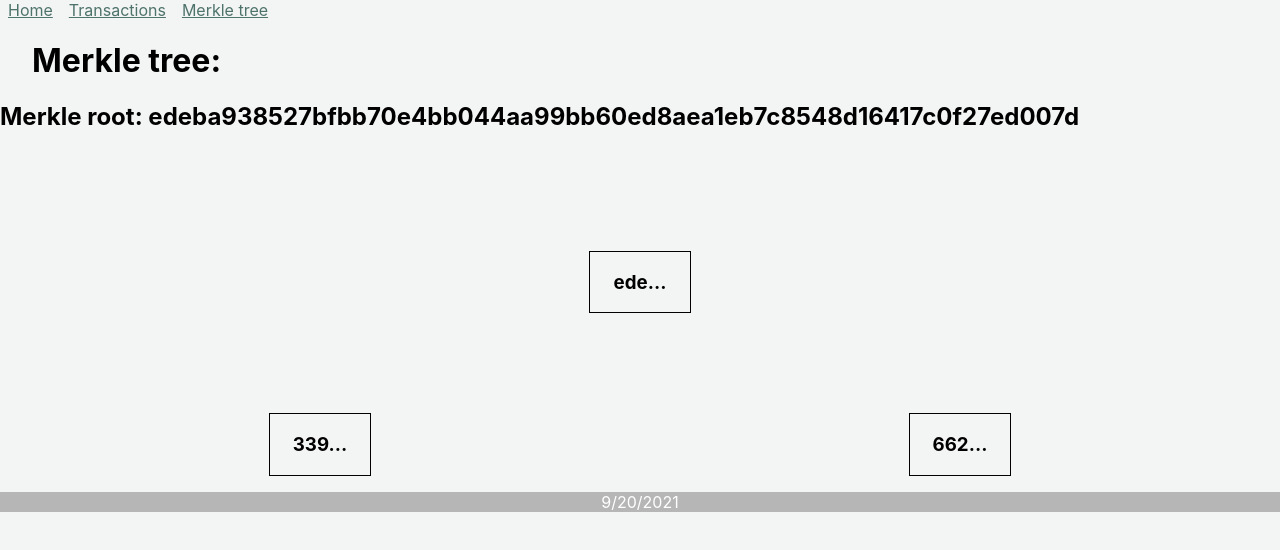
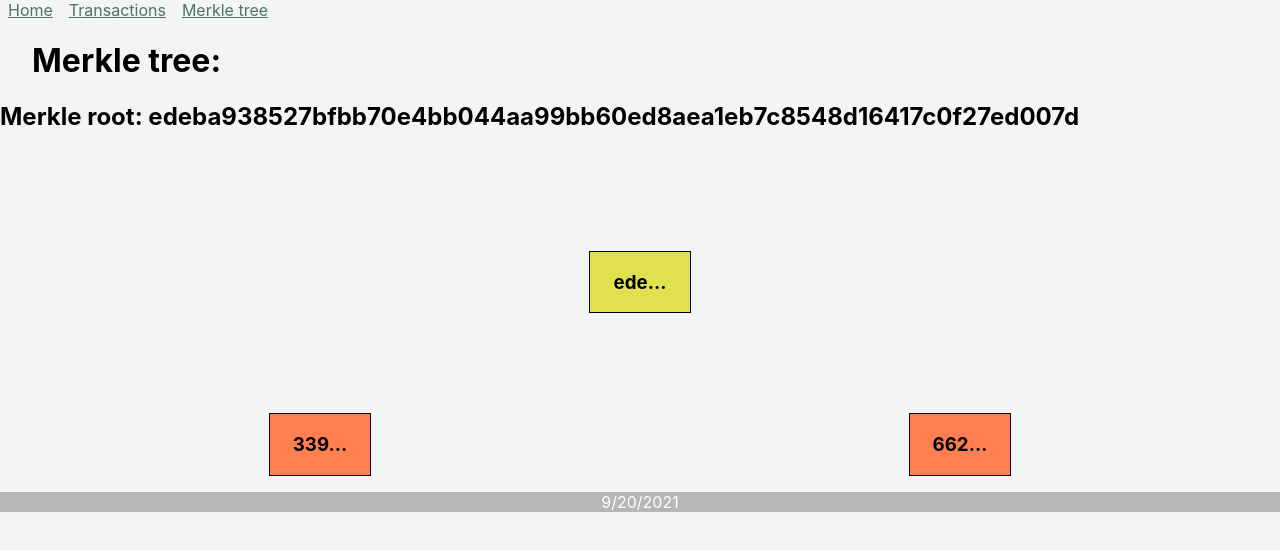
Before and after one commit to dejvids/blockchain-demo, a React (Create React App) app: page /tree in a window 1280 px wide. Shown: the top 550 px of the page. Built offline with nearby package versions, Linux system fonts and the light colour scheme.

Commit message:
Add node styling

```diff
--- a/src/components/MerkleTree/MerkleTree/MerkleTree.tsx
+++ b/src/components/MerkleTree/MerkleTree/MerkleTree.tsx
@@ -20,7 +20,7 @@ const MerkleTree: React.FC<MerkleTreeProps> = ({ transactions }) => {
     let nodes: Node[][];
     useEffect(() => {
         nodes = [];
-       buildMerkleTree(transactions);
+        buildMerkleTree(transactions);
 
         // buildTree(transactions);
 
@@ -30,29 +30,42 @@ const MerkleTree: React.FC<MerkleTreeProps> = ({ transactions }) => {
 
     }, [])
 
-    let outerText ="";
+    let outerText = "";
 
     const buildMerkleTree = (transactions: Transaction[]) => {
         const numberOfNodes = transactions.length * 2 - 1;
-        let arrs = Array.from({length: numberOfNodes}, (_, i)=> `${i + 1}`);
-        console.log('Number of nodes ' + numberOfNodes);
-
-        console.log(arrs);
-        let localRoot = insertLevelOrder(arrs, null, 0);
-        console.log('Root:');
-        console.log(localRoot);
-        console.log('Leafes:');
+        let arrs = Array.from({ length: numberOfNodes }, (_, i) => `${i + 1}`);
+        let localRoot = insertLevelOrder(arrs, null, 0) as Node;
+        localRoot.isRoot = true;
         setNodes(localRoot as Node);
         setRoot(localRoot as Node);
-        console.log('First round:');
-        console.log(localRoot);
-        if(localRoot) {
-            let text:string = "";
+        if (localRoot) {
+            let text: string = "";
             getTextRepresentation(localRoot);
             setTreeAsText(outerText);
             printTree(localRoot, 0);
-            setnodesToPrint(nodes);
-            console.log(nodes);
+            const levels = nodes.length;
+            console.log(`levels: ${levels}`);
+            let nodesToPrint: Node[][] = [];
+            nodesToPrint.push(nodes[0]);
+
+            for (let i = 0; i < levels; i++) {
+                let levelNodes = nodes[i];
+                let requiredNodesNumber = Math.pow(2, i);
+                let missingNodes = requiredNodesNumber - levelNodes.length;
+                if (missingNodes > 0) {
+                    let empptyNodes = new Array(missingNodes).fill(new Node(''))
+                    nodes[i] = levelNodes.concat(empptyNodes);
+                }
+            }
+
+            let level = 1;
+            for (let i = 1; i < levels; i++) {
+                //nodesToPrint.push(new Array(nodes[i].length).fill(new Node('???')));
+                nodesToPrint.push(nodes[i]);
+            }
+            console.log(nodesToPrint);
+            setnodesToPrint(nodesToPrint);
         }
 
     }
@@ -60,42 +73,42 @@ const MerkleTree: React.FC<MerkleTreeProps> = ({ transactions }) => {
 
     let index = 0;
 
-    const setNodes = (root:Node)=> {
-        if(root.left == null && root.right == null) {
-            let tx= transactions[index];
+    const setNodes = (root: Node) => {
+        if (root.left == null && root.right == null) {
+            let tx = transactions[index];
             root.content = tx.hash;
             index++;
         }
         else {
             let content = "";
-            if(root.left) {
+            if (root.left) {
                 setNodes(root.left);
                 content += root.left.content;
 
             }
-            if(root.right) {
+            if (root.right) {
                 setNodes(root.right);
                 content += root.right.content;
 
             }
 
-            root.content =  sha256(content).toString();
+            root.content = sha256(content).toString();
         }
     }
 
 
-    const getTextRepresentation = (root:Node) => {
+    const getTextRepresentation = (root: Node) => {
 
-        let text = root.content.substring(0,3);
+        let text = root.content.substring(0, 3);
         console.log(text);
         setTreeAsText(text);
         outerText += text;
 
-        if(root.left) {
+        if (root.left) {
             outerText += '-';
             getTextRepresentation(root.left);
         }
-        if(root.right) {
+        if (root.right) {
             outerText += '-';
             getTextRepresentation(root.right);
         }
@@ -135,15 +148,11 @@ const MerkleTree: React.FC<MerkleTreeProps> = ({ transactions }) => {
     }
 
     const printTree = (node: Node, level: number = 0) => {
-        // if(isLeaf(node)){
-        //     setnodesToPrint([...nodesToPrint, node])
-        // }
         if (!nodes[level])
             nodes[level] = [];
 
         nodes[level].push(node)
         level++;
-
 
         if (node.left) {
             printTree(node.left, level);
--- a/src/components/MerkleTree/Models/Node.ts
+++ b/src/components/MerkleTree/Models/Node.ts
@@ -1,16 +1,21 @@
 class Node {
 
-    constructor(content: string) {
+    constructor(content: string, isroot = false) {
         this.content = content;
         this.left = null;
         this.right = null;
+        this.isRoot = isroot;
     }
 
 
     left: Node | null;
     right: Node | null;
     content: string;
+    isRoot: boolean;
 
+    isLeaf():boolean {
+        return !this.left && !this.right && this.content?.length > 0;
+    }
 
 }
 
--- a/src/components/MerkleTree/TreeNode/TreeNode.css
+++ b/src/components/MerkleTree/TreeNode/TreeNode.css
@@ -2,6 +2,22 @@
     display: inline-block;
     margin: auto;
     width: 100px;
+}
+.valid-node{
     border: solid black 1px;
     text-align: center;
 }
+.empty-node {
+    border: none;
+}
+
+.leaf {
+    background-color: coral;
+}
+.root {
+    background-color: rgb(225, 225, 80);
+    font-weight: bold;
+}
+.normal {
+    background-color: rgb(78, 149, 242);
+}
--- a/src/components/MerkleTree/TreeNode/TreeNode.tsx
+++ b/src/components/MerkleTree/TreeNode/TreeNode.tsx
@@ -8,8 +8,8 @@ type TreeNodeProps = {
 
 const TreeNode:React.FC<TreeNodeProps> = ({node})=>{
     return (
-        <div className='node-container'>
-            <h3>{node !== null ?  node.content.substring(0,3) + '...' : '---'}</h3>
+        <div className={`node-container ${node && node.content?.length > 0 ? 'valid-node' : 'empty-node'} ${node && node.isLeaf() ? 'leaf' : node?.isRoot ? 'root' : node && node.content?.length > 0 ? 'normal' : ''}`}>
+            <h3 >{node && node.content?.length > 0 ?  node.content.substring(0,3) + '...' : ''}</h3>
         </div>
     )
 }
```
